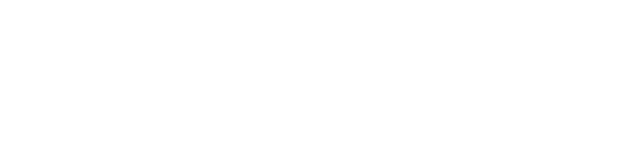
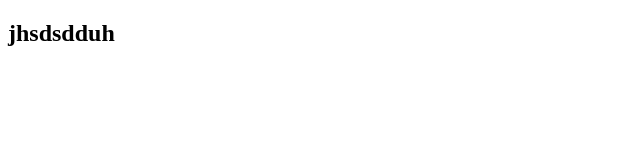
Before and after one commit to nishavlog/intro, a plain HTML site: page index.html in a window 1280 px wide. Shown: the whole page, without its empty margins (0-640 px from the left). Drawn offline with Linux system fonts and the light colour scheme.

Commit message:
adding h2

```diff
--- a/index.html
+++ b/index.html
@@ -4,6 +4,6 @@
 	<title>hello branch</title>
 </head>
 <body>
-
+ <h2>jhsdsdduh</h2>
 </body>
 </html>
```
